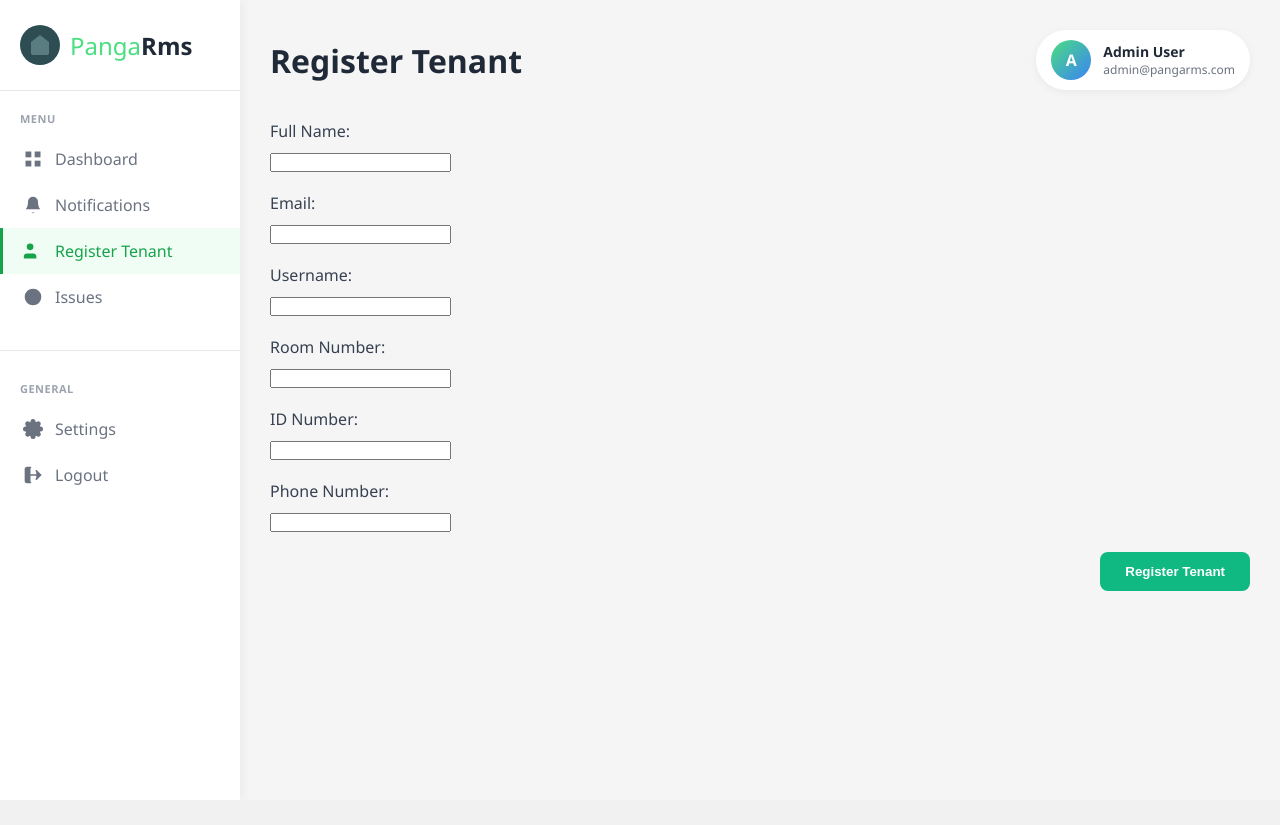
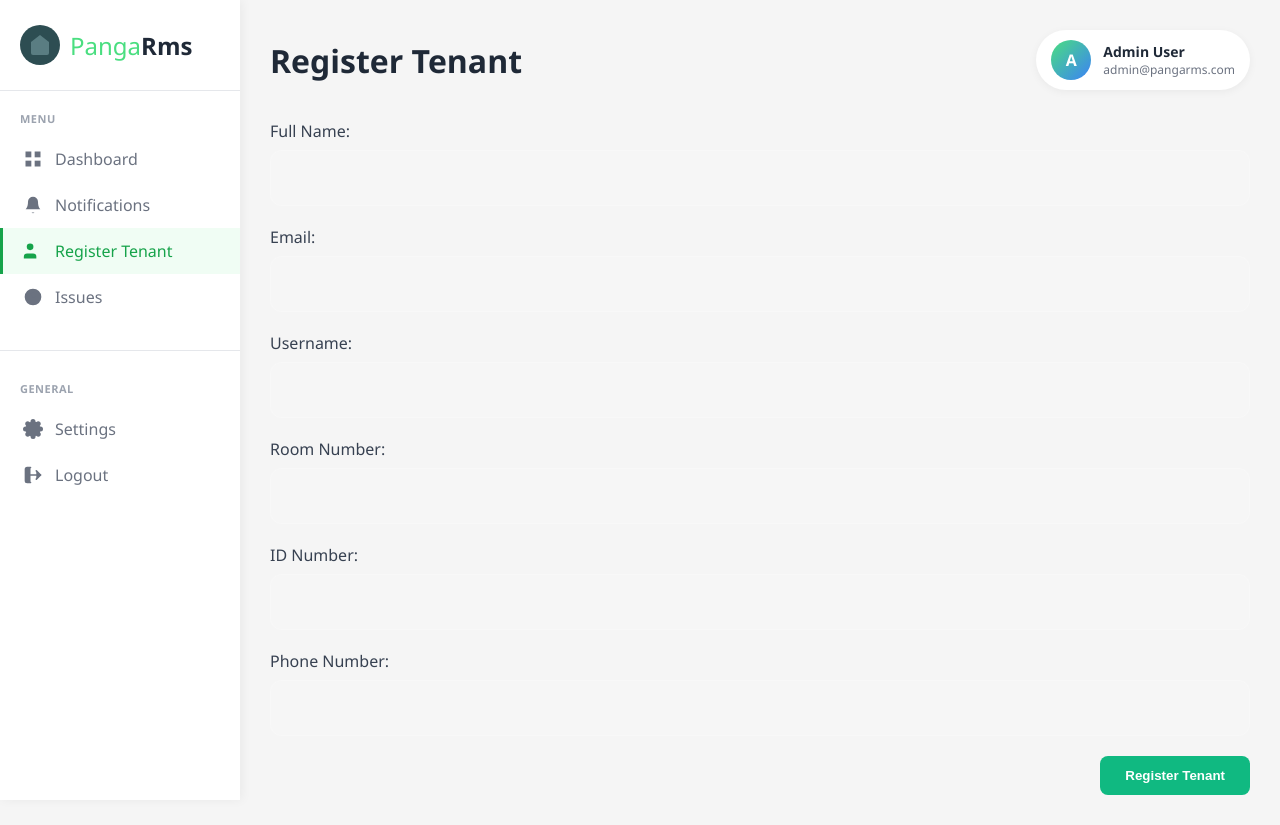
Before and after one commit to gitnold/panga_rms, a PHP site: page /register_tenant.php in a window 1280 px wide. Before the commit the page ends 800 px from the top, so only its background shows below. Run offline with PHP 8.4, Linux system fonts and the light colour scheme; a user stored in the database is signed in.

Commit message:
feat: style inputs throughout the app

```diff
--- /dev/null
+++ b/css/inputs.css
@@ -0,0 +1,26 @@
+
+.form-input,
+.form-group select,
+.form-group textarea {
+    width: 100%;
+    padding: 18px 20px;
+    background: rgba(255, 255, 255, 0.1);
+    border: 1px solid rgba(255, 255, 255, 0.2);
+    border-radius: 12px;
+    color: #e5e7eb;
+    font-size: 16px;
+    transition: all 0.3s;
+}
+
+.form-input::placeholder,
+.form-group textarea::placeholder {
+    color: #9ca3af;
+}
+
+.form-input:focus,
+.form-group select:focus,
+.form-group textarea:focus {
+    outline: none;
+    border-color: #4ade80;
+    background: rgba(255, 255, 255, 0.15);
+}
--- a/index.php
+++ b/index.php
@@ -5,6 +5,7 @@
     <meta name="viewport" content="width=device-width, initial-scale=1.0">
     <title>PangaRms - Login/Register</title>
     <link rel="stylesheet" href="css/login.css">
+    <link rel="stylesheet" href="css/inputs.css">
 </head>
 <body>
     <div class="logo">
--- a/issues.php
+++ b/issues.php
@@ -129,6 +129,7 @@ if(isset($_GET['error'])) {
     <meta name="viewport" content="width=device-width, initial-scale=1.0">
     <title>Issues - PangaRms</title>
     <link rel="stylesheet" href="css/main.css">
+    <link rel="stylesheet" href="css/inputs.css">
 </head>
 <body>
     <!-- Sidebar -->
--- a/register_tenant.php
+++ b/register_tenant.php
@@ -98,6 +98,7 @@ if ($_SERVER['REQUEST_METHOD'] === 'POST') {
     <meta name="viewport" content="width=device-width, initial-scale=1.0">
     <title>Register Tenant - PangaRms</title>
     <link rel="stylesheet" href="css/main.css">
+    <link rel="stylesheet" href="css/inputs.css">
 </head>
 <body>
     <!-- Sidebar -->
--- a/rent.php
+++ b/rent.php
@@ -121,6 +121,7 @@ if ($user_id && $role === 'tenant') {
     <meta name="viewport" content="width=device-width, initial-scale=1.0">
     <title>Pay Rent - PangaRms</title>
     <link rel="stylesheet" href="css/main.css">
+    <link rel="stylesheet" href="css/inputs.css">
 </head>
 <body>
     <!-- Sidebar -->
@@ -195,7 +196,7 @@ if ($user_id && $role === 'tenant') {
                 <div class="payment-title">Payment Details</div>
                 <form action="rent.php" method="POST">
                     <div class="phone-input-wrapper">
-                        <input type="text" class="phone-input" placeholder="+254XXXXXXXXX" name="phone_number">
+                        <input type="text" class="form-input" placeholder="+254XXXXXXXXX" name="phone_number">
                     </div>
                     <div class="payment-info">Paybill: 234544 Account No: 2345</div>
                     <div class="payment-actions">
--- a/tenant_settings.php
+++ b/tenant_settings.php
@@ -97,6 +97,7 @@ $conn->close();
     <meta name="viewport" content="width=device-width, initial-scale=1.0">
     <title>Settings - PangaRms</title>
     <link rel="stylesheet" href="css/main.css">
+    <link rel="stylesheet" href="css/inputs.css">
 </head>
 <body>
     <!-- Sidebar -->
```
